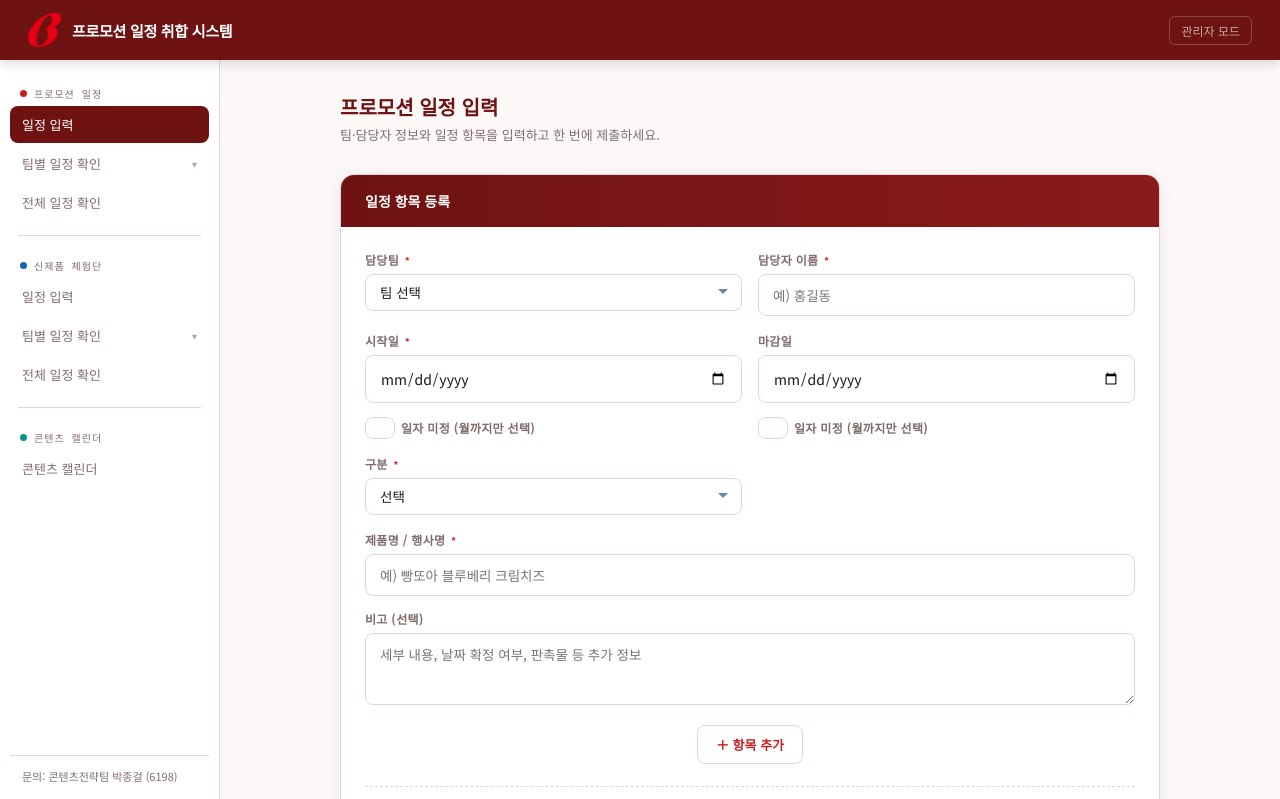
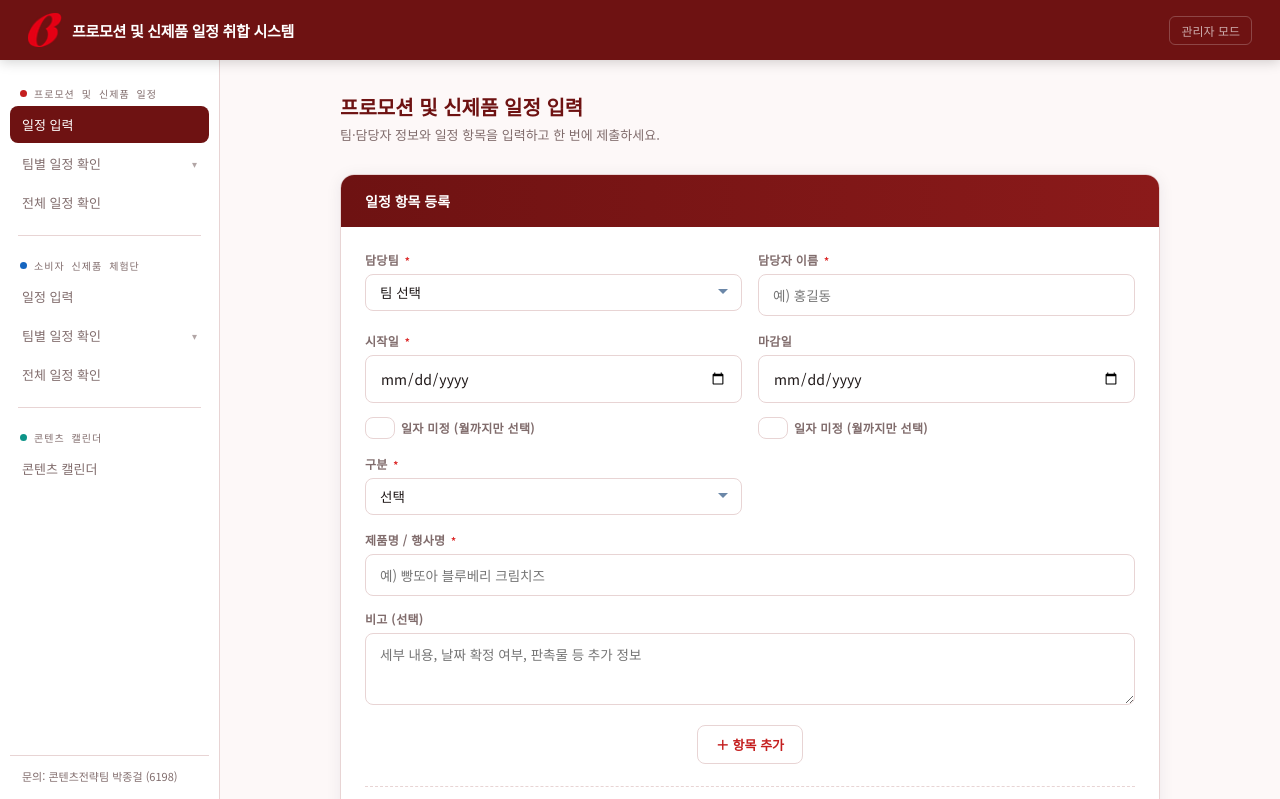
Before and after one commit to junglepark94-alt/promoapp, a Flask app: page / in a window 1280 px wide. Shown: the top 799 px of the page. Run offline with Flask 3, Linux system fonts and the light colour scheme; some libraries are stand-ins or nearby versions.

Commit message:
feat: 카테고리 및 섹션 명칭 변경
- '프로모션' → '프로모션 및 신제품' (카테고리 값, UI 레이블, 엑셀 제목 전체)
- '신제품 체험단' → '소비자 신제품 체험단' (카테고리 값, UI 레이블 전체)

Co-Authored-By: Claude Sonnet 4.6 <noreply@anthropic.com>

```diff
--- a/app.py
+++ b/app.py
@@ -18,9 +18,9 @@ TEAMS = [
     "커피 음료팀", "NC팀", "해외", "콘텐츠전략팀"
 ]
 
-CATEGORIES         = ["신제품", "리뉴얼", "프로모션", "박람회", "기타"]
+CATEGORIES         = ["신제품", "리뉴얼", "프로모션 및 신제품", "박람회", "기타"]
 TASTING_CATEGORIES = ["신제품", "리뉴얼", "기타"]
-CONTENT_CATEGORIES = ["국내 인스타그램", "글로벌 인스타그램", "국내 틱톡", "글로벌 틱톡", "글로벌 유튜브", "신제품 체험단"]
+CONTENT_CATEGORIES = ["국내 인스타그램", "글로벌 인스타그램", "국내 틱톡", "글로벌 틱톡", "글로벌 유튜브", "소비자 신제품 체험단"]
 TASTING_TEAMS      = [t for t in TEAMS if t not in ("해외", "콘텐츠전략팀")]
 
 EDITABLE_FIELDS = ["team", "name", "schedule", "category", "product", "note"]
@@ -306,7 +306,7 @@ def export():
 
     COLS   = ["일정", "담당팀", "담당자", "구분", "제품명", "비고"]
     WIDTHS = [14, 14, 10, 10, 32, 40]
-    title  = "신제품 체험단 일정 취합본" if section == "tasting" else "제품 출시 및 프로모션 일정 취합본"
+    title  = "소비자 신제품 체험단 일정 취합본" if section == "tasting" else "제품 출시 및 프로모션 및 신제품 일정 취합본"
 
     def make_sheet(ws, rows):
         ws.merge_cells("A1:F1")
@@ -384,7 +384,7 @@ def export():
 
     buf = io.BytesIO()
     wb.save(buf); buf.seek(0)
-    prefix   = "체험단일정" if section == "tasting" else "프로모션일정"
+    prefix   = "체험단일정" if section == "tasting" else "프로모션및신제품일정"
     filename = f"{prefix}_취합본_{datetime.now().strftime('%Y%m%d')}.xlsx"
     return send_file(buf, as_attachment=True, download_name=filename,
                      mimetype="application/vnd.openxmlformats-officedocument.spreadsheetml.sheet")
--- a/templates/index.html
+++ b/templates/index.html
@@ -3,7 +3,7 @@
 <head>
 <meta charset="UTF-8">
 <meta name="viewport" content="width=device-width, initial-scale=1.0">
-<title>프로모션 일정 취합 시스템</title>
+<title>프로모션 및 신제품 일정 취합 시스템</title>
 <link rel="icon" type="image/x-icon" href="/static/favicon.ico">
 <link rel="preconnect" href="https://fonts.googleapis.com">
 <link href="https://fonts.googleapis.com/css2?family=Noto+Sans+KR:wght@300;400;500;700&family=DM+Mono:wght@400;500&display=swap" rel="stylesheet">
@@ -411,7 +411,7 @@
 <header>
   <div class="logo" onclick="showPanel('promo-form')" style="cursor:pointer">
     <img src="/static/favicon.ico" alt="빙그레" class="logo-icon-img">
-    프로모션 일정 취합 시스템
+    프로모션 및 신제품 일정 취합 시스템
   </div>
   <div class="header-right">
     <a href="/admin" class="admin-link">관리자 모드</a>
@@ -428,9 +428,9 @@
   <aside class="sidebar">
   <div class="sidebar-nav">
 
-    <!-- 프로모션 일정 섹션 -->
+    <!-- 프로모션 및 신제품 일정 섹션 -->
     <div class="nav-group-label">
-      <span class="nav-group-dot blue"></span>프로모션 일정
+      <span class="nav-group-dot blue"></span>프로모션 및 신제품 일정
     </div>
     <button class="nav-item active blue" id="nav-promo-form" onclick="showPanel('promo-form')">
       일정 입력
@@ -451,9 +451,9 @@
 
     <div class="nav-divider"></div>
 
-    <!-- 신제품 체험단 섹션 -->
+    <!-- 소비자 신제품 체험단 섹션 -->
     <div class="nav-group-label">
-      <span class="nav-group-dot purple"></span>신제품 체험단
+      <span class="nav-group-dot purple"></span>소비자 신제품 체험단
     </div>
     <button class="nav-item purple" id="nav-tasting-form" onclick="showPanel('tasting-form')">
       일정 입력
@@ -487,13 +487,13 @@
   <main>
 
     <!-- ════════════════════════════════════════
-         프로모션 일정 입력
+         프로모션 및 신제품 일정 입력
     ════════════════════════════════════════ -->
     <section class="panel active" id="panel-promo-form">
       <div style="max-width:820px;margin:0 auto;padding-bottom:60px">
         <div class="panel-header">
           <div>
-            <div class="panel-title">프로모션 일정 입력</div>
+            <div class="panel-title">프로모션 및 신제품 일정 입력</div>
             <div class="panel-sub">팀·담당자 정보와 일정 항목을 입력하고 한 번에 제출하세요.</div>
           </div>
         </div>
@@ -600,7 +600,7 @@
     </section>
 
     <!-- ════════════════════════════════════════
-         프로모션 팀별 일정
+         프로모션 및 신제품 팀별 일정
     ════════════════════════════════════════ -->
     <section class="panel" id="panel-promo-team">
       <div style="padding-bottom:60px">
@@ -637,14 +637,14 @@
     </section>
 
     <!-- ════════════════════════════════════════
-         프로모션 전체 일정
+         프로모션 및 신제품 전체 일정
     ════════════════════════════════════════ -->
     <section class="panel" id="panel-promo-all">
       <div style="padding-bottom:60px">
         <div class="panel-header">
           <div>
-            <div class="panel-title">프로모션 전체 일정 확인</div>
-            <div class="panel-sub">모든 팀의 프로모션 제출 현황을 확인하고 엑셀로 다운로드할 수 있습니다.</div>
+            <div class="panel-title">프로모션 및 신제품 전체 일정 확인</div>
+            <div class="panel-sub">모든 팀의 프로모션 및 신제품 제출 현황을 확인하고 엑셀로 다운로드할 수 있습니다.</div>
           </div>
           <div style="display:flex;gap:10px;flex-shrink:0">
             <button class="btn btn-outline" onclick="loadAllData('promo')">↻ 새로고침</button>
@@ -698,13 +698,13 @@
     </section>
 
     <!-- ════════════════════════════════════════
-         신제품 체험단 일정 입력
+         소비자 신제품 체험단 일정 입력
     ════════════════════════════════════════ -->
     <section class="panel" id="panel-tasting-form">
       <div style="max-width:820px;margin:0 auto;padding-bottom:60px">
         <div class="panel-header">
           <div>
-            <div class="panel-title">신제품 체험단 일정 입력</div>
+            <div class="panel-title">소비자 신제품 체험단 일정 입력</div>
             <div class="panel-sub">팀·담당자 정보와 체험단 일정을 입력하고 한 번에 제출하세요.</div>
           </div>
         </div>
@@ -830,7 +830,7 @@
     </section>
 
     <!-- ════════════════════════════════════════
-         신제품 체험단 팀별 일정
+         소비자 신제품 체험단 팀별 일정
     ════════════════════════════════════════ -->
     <section class="panel" id="panel-tasting-team">
       <div style="padding-bottom:60px">
@@ -867,7 +867,7 @@
     </section>
 
     <!-- ════════════════════════════════════════
-         신제품 체험단 전체 일정
+         소비자 신제품 체험단 전체 일정
     ════════════════════════════════════════ -->
     <section class="panel" id="panel-tasting-all">
       <div style="padding-bottom:60px">
@@ -942,7 +942,7 @@
         <!-- 범례 -->
         <div style="display:flex;gap:8px;flex-wrap:wrap;margin-bottom:16px;align-items:center">
           <span style="font-size:11px;font-weight:700;color:var(--muted)">구분</span>
-          {% set cc = [('국내 인스타그램','#e11d48'),('글로벌 인스타그램','#f97316'),('국내 틱톡','#7c3aed'),('글로벌 틱톡','#0284c7'),('글로벌 유튜브','#dc2626'),('신제품 체험단','#059669')] %}
+          {% set cc = [('국내 인스타그램','#e11d48'),('글로벌 인스타그램','#f97316'),('국내 틱톡','#7c3aed'),('글로벌 틱톡','#0284c7'),('글로벌 유튜브','#dc2626'),('소비자 신제품 체험단','#059669')] %}
           {% for label, color in cc %}
           <span style="display:inline-flex;align-items:center;gap:4px;font-size:11px;font-weight:600;padding:3px 10px;border-radius:20px;background:{{ color }}22;color:{{ color }};border:1px solid {{ color }}55">
             <span style="width:8px;height:8px;border-radius:50%;background:{{ color }};flex-shrink:0"></span>{{ label }}
@@ -1274,7 +1274,7 @@ function renderStats(section) {
 
   const catKeys = section === 'tasting'
     ? ['신제품','리뉴얼','기타']
-    : ['신제품','리뉴얼','프로모션','박람회'];
+    : ['신제품','리뉴얼','프로모션 및 신제품','박람회'];
 
   document.getElementById(section + '-statsArea').innerHTML = `
     <div class="stat-card"><div class="stat-num">${total}</div><div class="stat-label">총 항목 수</div></div>
@@ -1609,7 +1609,7 @@ async function submitAll(section) {
 
 // ── 콘텐츠 캘린더 ─────────────────────────────────────────
 const CONTENT_COLORS = {
-  '국내 인스타그램':'#e11d48','글로벌 인스타그램':'#f97316','국내 틱톡':'#7c3aed','글로벌 틱톡':'#0284c7','글로벌 유튜브':'#dc2626','신제품 체험단':'#059669'
+  '국내 인스타그램':'#e11d48','글로벌 인스타그램':'#f97316','국내 틱톡':'#7c3aed','글로벌 틱톡':'#0284c7','글로벌 유튜브':'#dc2626','소비자 신제품 체험단':'#059669'
 };
 function getContentColor(cat) { return CONTENT_COLORS[cat] || '#0d9488'; }
 
@@ -1733,7 +1733,7 @@ function renderContentList() {
 
 // ── 캘린더 ────────────────────────────────────────────────
 const CAT_COLORS = {
-  '신제품':'#2563eb','리뉴얼':'#9333ea','프로모션':'#16a34a',
+  '신제품':'#2563eb','리뉴얼':'#9333ea','프로모션 및 신제품':'#16a34a',
   '박람회':'#ea580c','기타':'#6b7280'
 };
 function getCatColor(cat) { return CAT_COLORS[cat] || '#6b7280'; }
```
Also changed, not shown: templates/admin.html (+5 -5 lines), README.md, static/favicon.svg (deleted).
